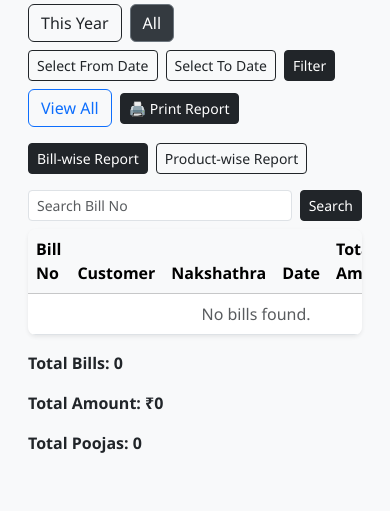
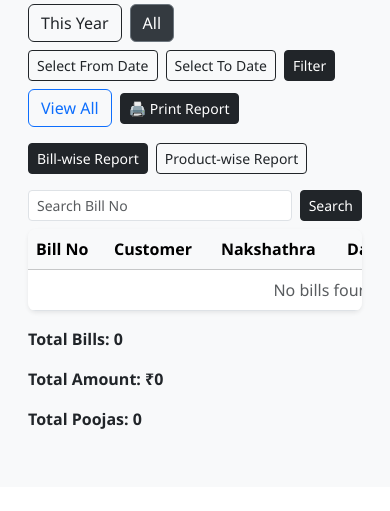
Before and after one commit to Achujozef/Billing-Web, a Django app: page /report/ in a window 390 px wide. Shown: the part 650-1161 px from the top of the page. After the commit the page ends 1079 px from the top, so only its background shows below. Run offline with Django 5.2, Linux system fonts and the light colour scheme; the visitor is signed in with stand-in values (Sample User, id 1); data that the repository does not hold is empty.

Commit message:
In mobile view, added horizontal scrolling in the report.

```diff
--- a/static/css/report.css
+++ b/static/css/report.css
@@ -144,6 +144,18 @@ input[type="date"].date-btn:focus {
   letter-spacing: 0.5px;
 }
 
+/* Mobile scroll for report table */
+@media (max-width: 768px) {
+  .table-responsive {
+    overflow-x: auto !important;
+    -webkit-overflow-scrolling: touch;
+  }
+
+  .table {
+    min-width: 600px;
+  }
+}
+
 @media print {
   @page {
     size: A4;
```
